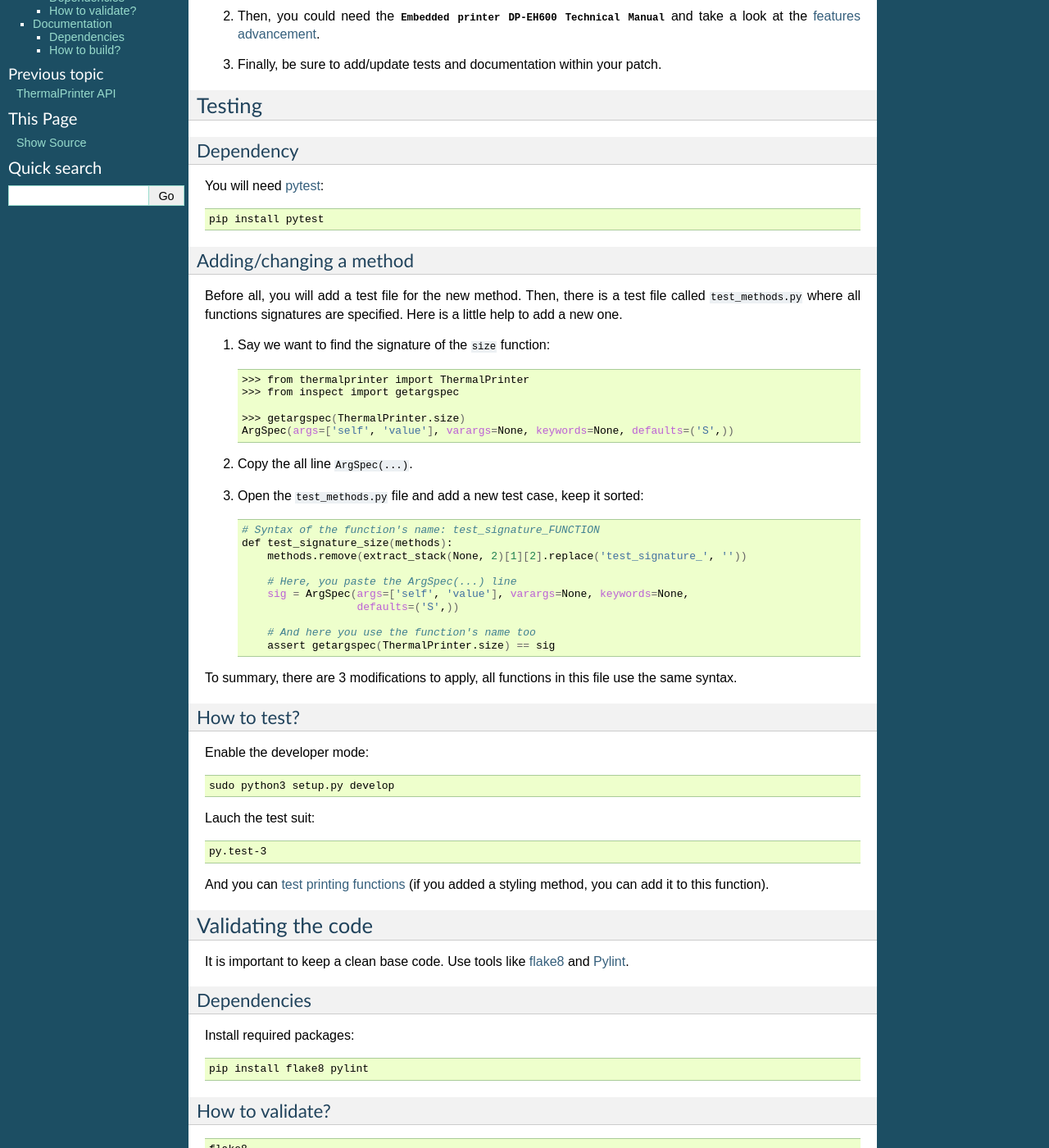
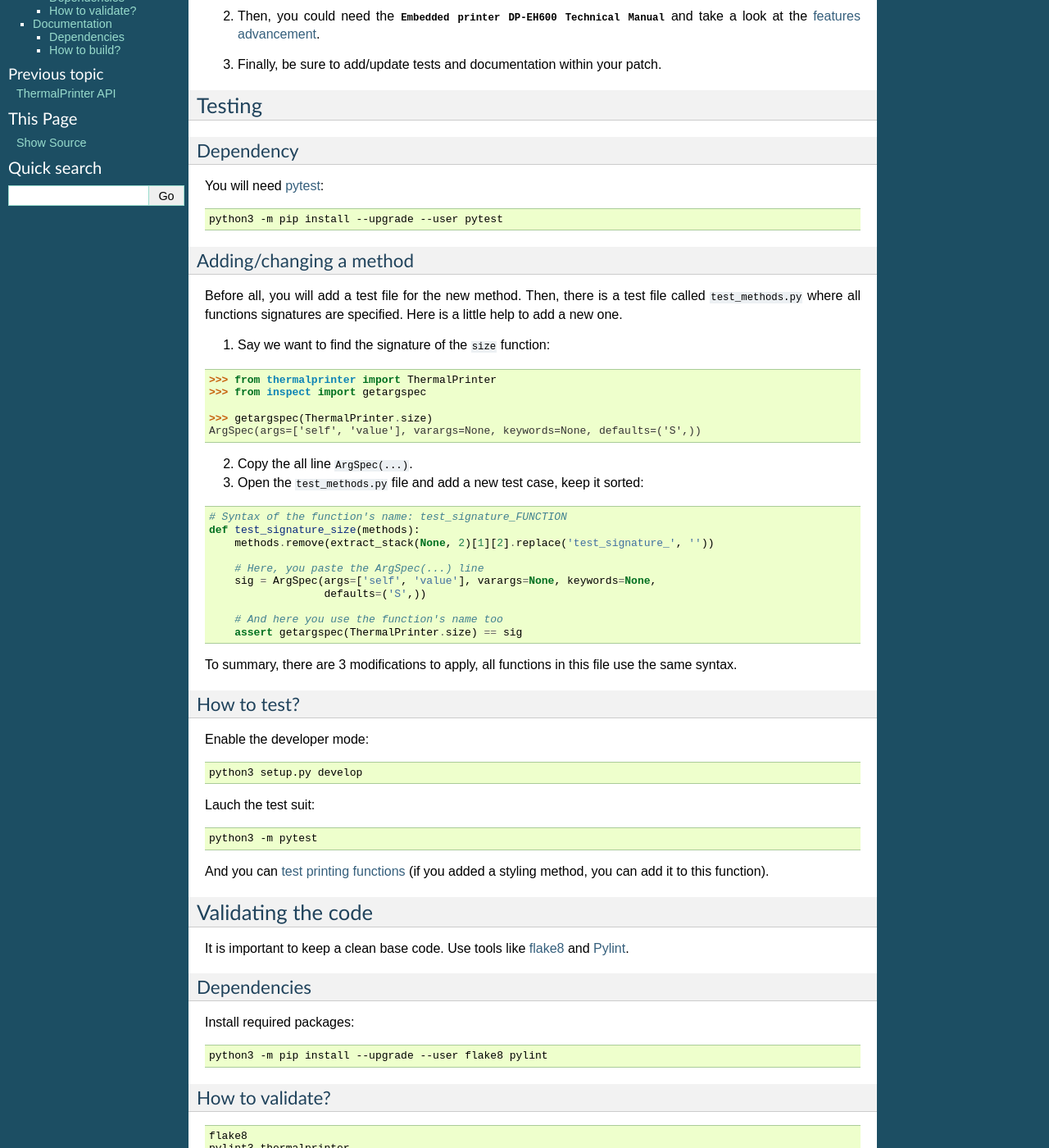
Before and after one commit to BoboTiG/thermalprinter, a Sphinx documentation site: the page built from docs/source/developers.rst, in a window 1280 px wide and 1400 px high, scrolled down 213 px. Shown: the whole window at 82% size. Built offline with Sphinx 7.4.7, drawn with Linux system fonts in a browser that asks for light colours; some of the changed text lies outside the part shown.

Commit message:
Fix indentation blocks in the documentation

```diff
--- a/README.rst
+++ b/README.rst
@@ -18,7 +18,7 @@ As simple as:
 
 .. code-block:: bash
 
-    pip install thermalprinter
+    python3 -m pip install --upgrade --user thermalprinter
 
 
 Usage
--- a/docs/source/developers.rst
+++ b/docs/source/developers.rst
@@ -21,9 +21,11 @@ Testing
 Dependency
 ----------
 
-You will need `pytest <https://pypi.python.org/pypi/pytest>`_::
+You will need `pytest <https://pypi.python.org/pypi/pytest>`_:
 
-    pip install pytest
+.. code-block:: bash
+
+    python3 -m pip install --upgrade --user pytest
 
 
 Adding/changing a method
@@ -31,7 +33,9 @@ Adding/changing a method
 
 Before all, you will add a test file for the new method. Then, there is a test file called ``test_methods.py`` where all functions signatures are specified. Here is a little help to add a new one.
 
-1. Say we want to find the signature of the ``size`` function::
+1. Say we want to find the signature of the ``size`` function:
+
+.. code-block:: python
 
     >>> from thermalprinter import ThermalPrinter
     >>> from inspect import getargspec
@@ -40,7 +44,9 @@ Before all, you will add a test file for the new method. Then, there is a test f
     ArgSpec(args=['self', 'value'], varargs=None, keywords=None, defaults=('S',))
 
 2. Copy the all line ``ArgSpec(...)``.
-3. Open the ``test_methods.py`` file and add a new test case, keep it sorted::
+3. Open the ``test_methods.py`` file and add a new test case, keep it sorted:
+
+.. code-block:: python
 
     # Syntax of the function's name: test_signature_FUNCTION
     def test_signature_size(methods):
@@ -59,13 +65,17 @@ To summary, there are 3 modifications to apply, all functions in this file use t
 How to test?
 ------------
 
-Enable the developer mode::
+Enable the developer mode:
 
-    sudo python3 setup.py develop
+.. code-block:: bash
 
-Lauch the test suit::
+    python3 setup.py develop
 
-    py.test-3
+Lauch the test suit:
+
+.. code-block:: bash
+
+    python3 -m pytest
 
 And you can :doc:`test printing functions <tools>` (if you added a styling method, you can add it to this function).
 
@@ -78,15 +88,17 @@ It is important to keep a clean base code. Use tools like `flake8 <https://pypi.
 Dependencies
 ------------
 
-Install required packages::
+Install required packages:
 
-    pip install flake8 pylint
+.. code-block:: bash
+
+    python3 -m pip install --upgrade --user flake8 pylint
 
 
 How to validate?
 ----------------
 
-::
+.. code-block:: bash
 
     flake8
     pylint3 thermalprinter
@@ -100,15 +112,17 @@ Documentation
 Dependencies
 ------------
 
-You will need `Sphinx <http://sphinx-doc.org/>`_::
+You will need `Sphinx <http://sphinx-doc.org/>`_:
 
-    pip install sphinx
+.. code-block:: bash
+
+    python3 -m pip install --upgrade --user sphinx
 
 
 How to build?
 -------------
 
-::
+.. code-block:: bash
 
     cd docs
     make clean html
--- a/docs/source/setup.rst
+++ b/docs/source/setup.rst
@@ -8,7 +8,9 @@ Raspberry Pi
 *Note :* tested on Raspberry Pi 2 and 3.
 
 1. Ensure that ``ttyAMA0`` is not used for serial console access. Edit the file ``/boot/cmdline.txt`` to remove all name-value pairs containing ``ttyAMA0``.
-2. Add the user to the **dialout** group::
+2. Add the user to the **dialout** group:
+
+.. code-block:: bash
 
     sudo usermod -a -G dialout USER
 
@@ -20,7 +22,7 @@ Beagle Bone
 
 **Note :** documentation retrieved from `luopio/py-thermal-printer  <https://github.com/luopio/py-thermal-printer/blob/master/printer.py#L17>`_ and has not been tested.
 
-::
+.. code-block:: bash
 
     # Mux settings
     echo 1 > /sys/kernel/debug/omap_mux/spi0_sclk
```
Also changed, not shown: docs/source/installation.rst (+19 -9 lines), docs/source/usage.rst (+12 -4 lines).
